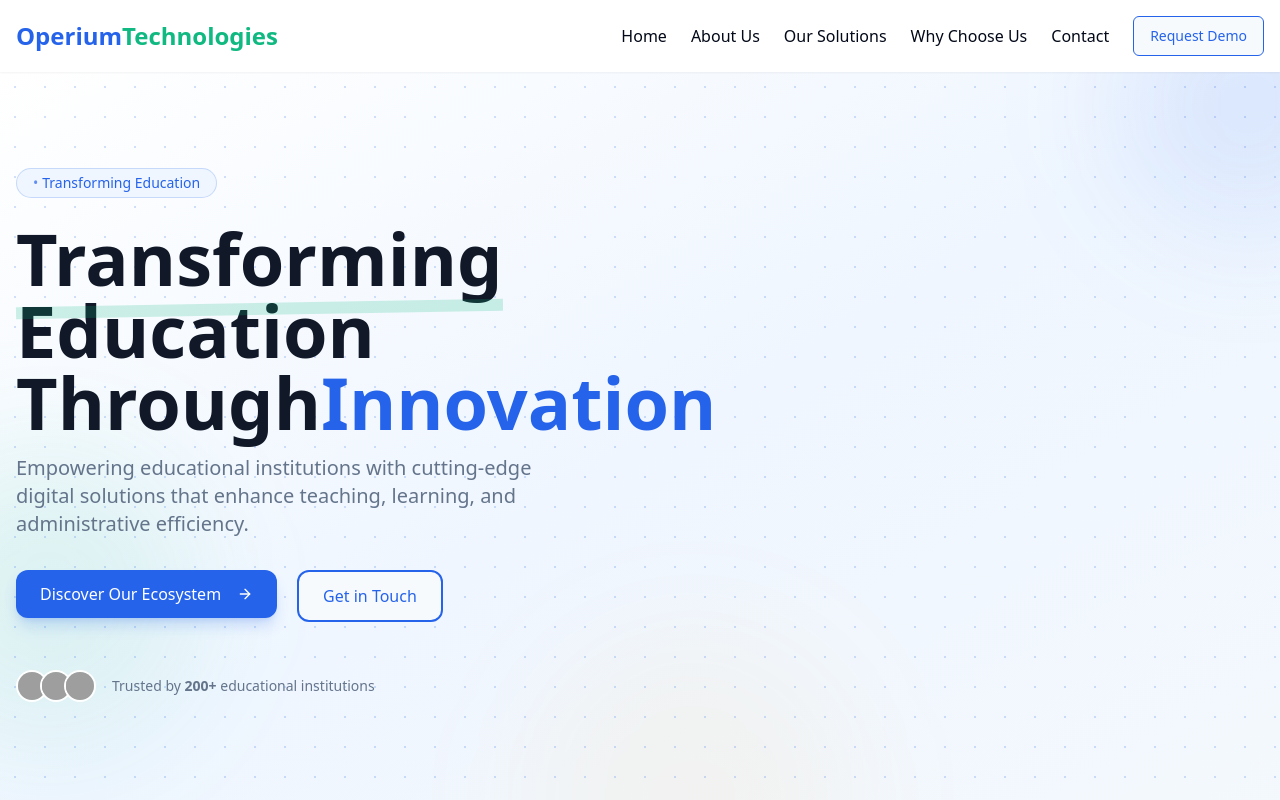
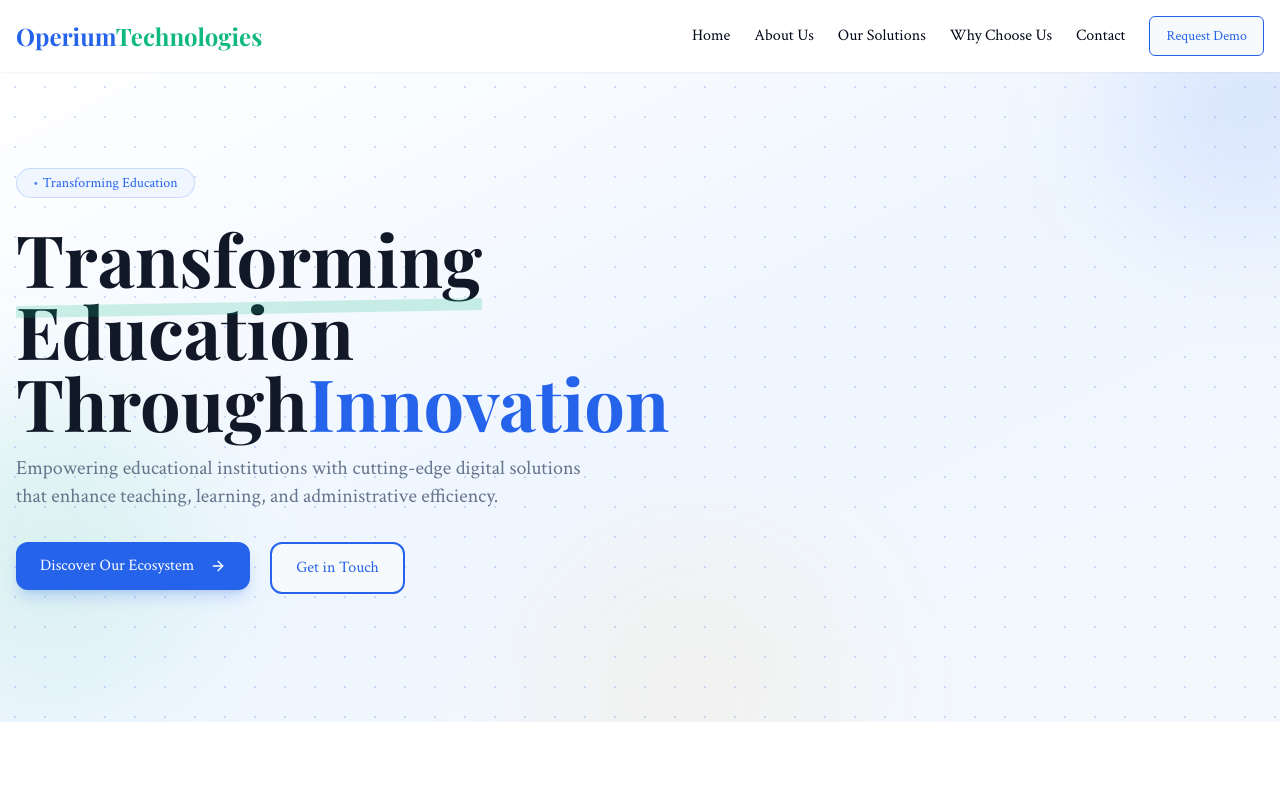
Before and after one commit to Smalik1203/operium-tech-bridge, a React (Vite) app: page / in a window 1280 px wide. Shown: the top 800 px of the page. Built offline with nearby package versions, Linux system fonts and the light colour scheme; grey boxes are pictures that could not be loaded.

Commit message:
Fix: Hero section and button functionality
The "Discover Ecosystem" and "Get in Touch" buttons in the Hero section were not working. The "Trusted by 200+ educational institutions" text was removed. A new font was implemented to avoid the appearance of AI-generated content.

```diff
--- a/src/components/Navbar.tsx
+++ b/src/components/Navbar.tsx
@@ -24,7 +24,7 @@ export default function Navbar() {
       <div className="container mx-auto px-4 py-4 flex justify-between items-center">
         <div className="flex items-center">
           <Link to="/" className="flex items-center space-x-3">
-            <span className="font-bold text-xl md:text-2xl text-operium-primary">
+            <span className="font-bold text-xl md:text-2xl text-operium-primary font-playfair">
               Operium<span className="text-operium-secondary">Technologies</span>
             </span>
           </Link>
--- a/src/components/sections/Hero.tsx
+++ b/src/components/sections/Hero.tsx
@@ -4,6 +4,21 @@ import { Button } from "@/components/ui/button";
 import { ArrowRight, ChevronRight } from "lucide-react";
 
 export default function Hero() {
+  const scrollToSection = (sectionId: string) => {
+    const element = document.getElementById(sectionId);
+    if (element) {
+      element.scrollIntoView({ behavior: 'smooth' });
+    }
+  };
+
+  const handleGetInTouch = () => {
+    scrollToSection('contact');
+  };
+
+  const handleDiscoverEcosystem = () => {
+    scrollToSection('solutions');
+  };
+
   return (
     <section className="relative overflow-hidden bg-gradient-to-br from-white via-operium-light to-operium-light/40 pt-16 pb-20 md:pt-24 md:pb-32">
       {/* Decorative elements */}
@@ -23,7 +38,7 @@ export default function Hero() {
               <div className="inline-flex items-center rounded-full border border-operium-primary/20 bg-operium-light px-3 py-1 text-xs sm:px-4 sm:py-1 sm:text-sm font-medium text-operium-primary mb-4 md:mb-6">
                 <span className="animate-pulse mr-1">•</span> Transforming Education
               </div>
-              <h1 className="text-4xl sm:text-5xl md:text-5xl lg:text-7xl font-bold text-gray-900 mb-3 md:mb-4 leading-tight">
+              <h1 className="text-4xl sm:text-5xl md:text-5xl lg:text-7xl font-bold text-gray-900 mb-3 md:mb-4 leading-tight font-playfair">
                 <span className="relative">
                   Transforming
                   <span className="absolute -bottom-1 sm:-bottom-2 left-0 w-full h-2 sm:h-3 bg-operium-secondary/20 -rotate-1"></span>
@@ -36,24 +51,20 @@ export default function Hero() {
               </p>
             </div>
             <div className="flex flex-wrap gap-4 sm:gap-5">
-              <Button className="group bg-operium-primary hover:bg-operium-dark text-white px-4 sm:px-6 py-5 sm:py-6 rounded-xl shadow-lg shadow-operium-primary/20 transition-all hover:shadow-xl hover:shadow-operium-primary/30 text-sm sm:text-base">
+              <Button
+                onClick={handleDiscoverEcosystem}
+                className="group bg-operium-primary hover:bg-operium-dark text-white px-4 sm:px-6 py-5 sm:py-6 rounded-xl shadow-lg shadow-operium-primary/20 transition-all hover:shadow-xl hover:shadow-operium-primary/30 text-sm sm:text-base"
+              >
                 Discover Our Ecosystem
                 <ArrowRight className="ml-2 h-4 w-4 group-hover:translate-x-1 transition-transform" />
               </Button>
-              <Button variant="outline" className="border-operium-primary border-2 text-operium-primary hover:bg-operium-primary hover:text-white px-4 sm:px-6 py-5 sm:py-6 rounded-xl transition-all text-sm sm:text-base">
+              <Button
+                onClick={handleGetInTouch}
+                variant="outline"
+                className="border-operium-primary border-2 text-operium-primary hover:bg-operium-primary hover:text-white px-4 sm:px-6 py-5 sm:py-6 rounded-xl transition-all text-sm sm:text-base"
+              >
                 Get in Touch
               </Button>
-            </div>
-
-            <div className="flex items-center space-x-3 md:space-x-4 pt-2 md:pt-4 text-xs sm:text-sm">
-              <div className="flex -space-x-2">
-                <img src="https://i.pravatar.cc/100?img=1" className="h-6 w-6 sm:h-8 sm:w-8 rounded-full border-2 border-white" alt="Customer" />
-                <img src="https://i.pravatar.cc/100?img=2" className="h-6 w-6 sm:h-8 sm:w-8 rounded-full border-2 border-white" alt="Customer" />
-                <img src="https://i.pravatar.cc/100?img=3" className="h-6 w-6 sm:h-8 sm:w-8 rounded-full border-2 border-white" alt="Customer" />
-              </div>
-              <div className="text-operium-neutral">
-                Trusted by <span className="font-bold">200+</span> educational institutions
-              </div>
             </div>
           </div>
 
--- a/src/index.css
+++ b/src/index.css
@@ -1,4 +1,5 @@
 
+@import url('https://fonts.googleapis.com/css2?family=Playfair+Display:wght@400;500;600;700;800;900&family=Crimson+Text:wght@400;600;700&display=swap');
 @tailwind base;
 @tailwind components;
 @tailwind utilities;
@@ -39,10 +40,11 @@
   body {
     @apply bg-background text-foreground;
     font-feature-settings: "rlig" 1, "calt" 1;
+    font-family: 'Crimson Text', serif;
   }
 
   h1, h2, h3, h4, h5, h6 {
-    @apply font-semibold text-gray-800;
+    @apply font-semibold text-gray-800 font-playfair;
   }
 
   .section-padding {
@@ -64,7 +66,7 @@
   }
 
   .section-title {
-    @apply text-3xl md:text-4xl font-bold mb-4 text-gray-800;
+    @apply text-3xl md:text-4xl font-bold mb-4 text-gray-800 font-playfair;
   }
 
   .section-subtitle {
--- a/src/pages/ComingSoon.tsx
+++ b/src/pages/ComingSoon.tsx
@@ -69,16 +69,16 @@ export default function ComingSoon() {
             </div>
 
             {/* Coming Soon title */}
-            <h1 className="text-3xl sm:text-4xl md:text-5xl lg:text-7xl font-bold text-gray-800 mb-4 sm:mb-6 animate-slide-in leading-tight">
+            <h1 className="text-3xl sm:text-4xl md:text-5xl lg:text-7xl font-bold text-gray-800 mb-4 sm:mb-6 animate-slide-in leading-tight font-playfair">
               Coming <span className="text-operium-primary">Soon</span>
             </h1>
 
             {/* Inspiring quote */}
             <div className="mb-8 sm:mb-12 animate-fade-in delay-300 px-2">
-              <blockquote className="text-lg sm:text-xl md:text-2xl lg:text-3xl text-operium-neutral italic font-light leading-relaxed mb-3 sm:mb-4">
+              <blockquote className="text-lg sm:text-xl md:text-2xl lg:text-3xl text-operium-neutral italic font-light leading-relaxed mb-3 sm:mb-4 font-crimson">
                 "The future belongs to those who believe in the beauty of their dreams."
               </blockquote>
-              <cite className="text-operium-primary font-semibold text-sm sm:text-base lg:text-lg">
+              <cite className="text-operium-primary font-semibold text-sm sm:text-base lg:text-lg font-playfair">
                 — Eleanor Roosevelt
               </cite>
             </div>
--- a/tailwind.config.ts
+++ b/tailwind.config.ts
@@ -19,6 +19,10 @@ export default {
 			}
 		},
 		extend: {
+			fontFamily: {
+				'playfair': ['Playfair Display', 'serif'],
+				'crimson': ['Crimson Text', 'serif'],
+			},
 			colors: {
 				border: 'hsl(var(--border))',
 				input: 'hsl(var(--input))',
```
